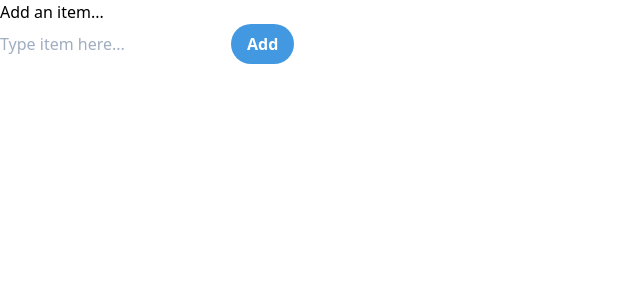
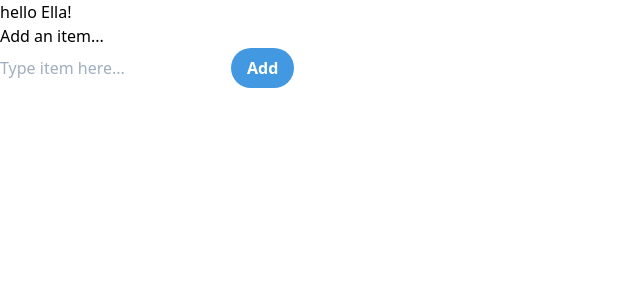
Before and after one commit to pryguy-lab/project-3, a React (Create React App) app: page / in a window 1280 px wide. Shown: the top 300 px of the page, without its empty margins (0-640 px from the left). Built offline with nearby package versions, Linux system fonts and the light colour scheme.

Commit message:
test commit to Heroku

```diff
--- a/src/App.js
+++ b/src/App.js
@@ -34,7 +34,8 @@ class App extends Component {
 
   render() {
     return (
-      <div class="lg:container lg:mx-auto">
+      <div>
+        <h1>hello Ella!</h1>
         <div>
           Add an item...
           <br />
```
